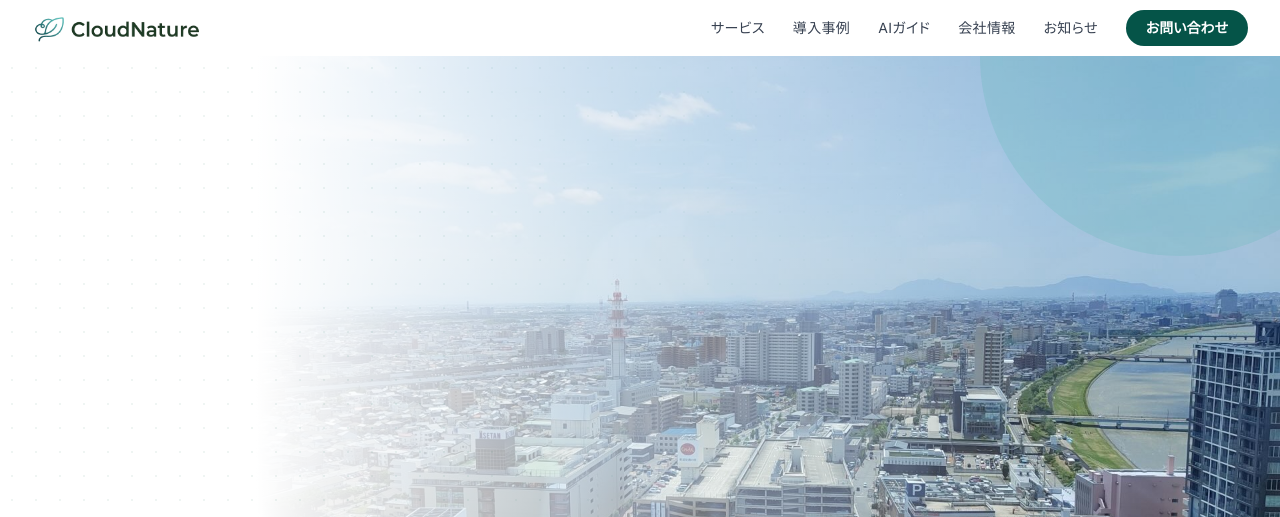
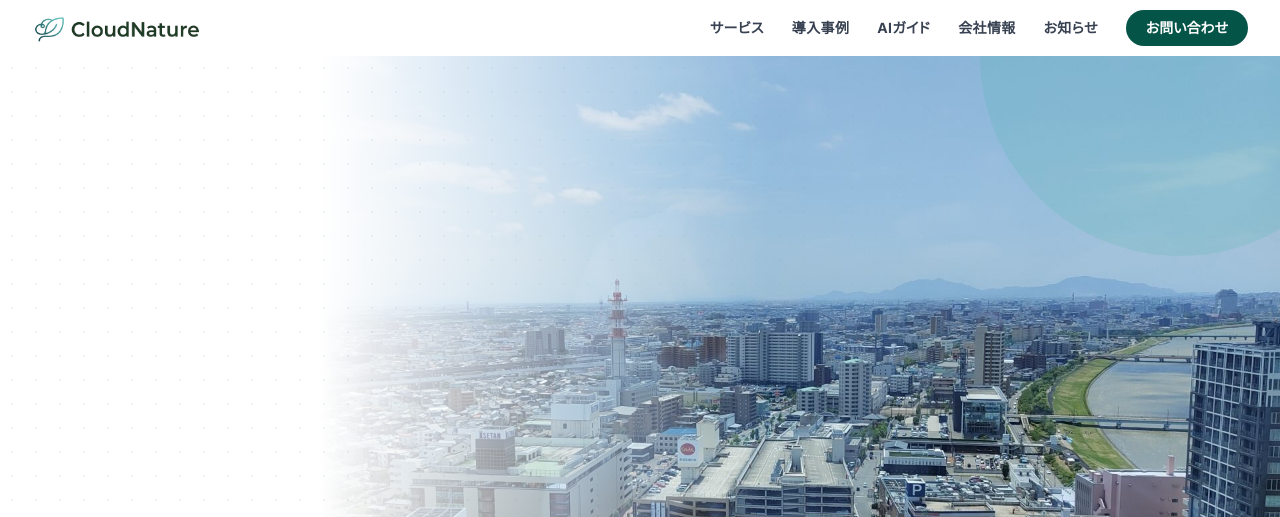
Before and after one commit to kohei0125/CloudNature, a Next.js app: page / in a window 1280 px wide. Shown: the top 517 px of the page. Built offline with nearby package versions, Linux system fonts and the light colour scheme; no server answers.

Commit message:
メインビジュアル変更

```diff
--- a/components/home/HeroSection.tsx
+++ b/components/home/HeroSection.tsx
@@ -78,7 +78,7 @@ const HeroSection = () => {
           />
         </div>
 
-        <div className="absolute inset-0 z-[1] bg-gradient-to-r from-white from-20% via-white/50 via-50% to-transparent to-90%" />
+        <div className="absolute inset-0 z-[1] bg-gradient-to-r from-white from-25% via-white/50 via-42% to-transparent to-60%" />
 
         <div
           className="absolute inset-0 z-[2] opacity-[0.06] pointer-events-none"
--- a/components/shared/Header.tsx
+++ b/components/shared/Header.tsx
@@ -49,8 +49,8 @@ const Header = ({ isScrolled, isVisible, isMobileMenuOpen, onOpenMobileMenu, onC
               href={item.path}
               aria-current={isPathActive(item.path, pathname) ? "page" : undefined}
               className={cn(
-                "text-sm font-medium tracking-wide transition-colors hover:text-teal-700",
-                isPathActive(item.path, pathname) ? "text-teal-800 font-bold" : "text-gray-700"
+                "text-sm font-bold tracking-wide transition-colors hover:text-teal-700",
+                isPathActive(item.path, pathname) ? "text-teal-800" : "text-gray-700"
               )}
             >
               {item.label}
--- a/content/home.ts
+++ b/content/home.ts
@@ -6,7 +6,7 @@ export const HERO_COPY = {
   headingLine1: "AIトランスフォーメーションで",
   headingLine2: "人手に代わる仕組みを",
   description:
-    "AIとクラウド技術を活用し、業務の自動化・効率化を実現するソリューションを提供します。ビジネスに、確かな変化を生み出します。",
+    "AIとクラウド技術を活用し、業務の自動化・効率化を実現するソリューションを提供します。お客様のビジネスに、確かな変化を生み出します。",
   primaryCta: "最短1分でAIお見積り",
   secondaryCta: "お問い合わせ",
   heroImageAlt: "新潟の中小企業向けAI導入支援・業務自動化パートナー クラウドネイチャー"
```
